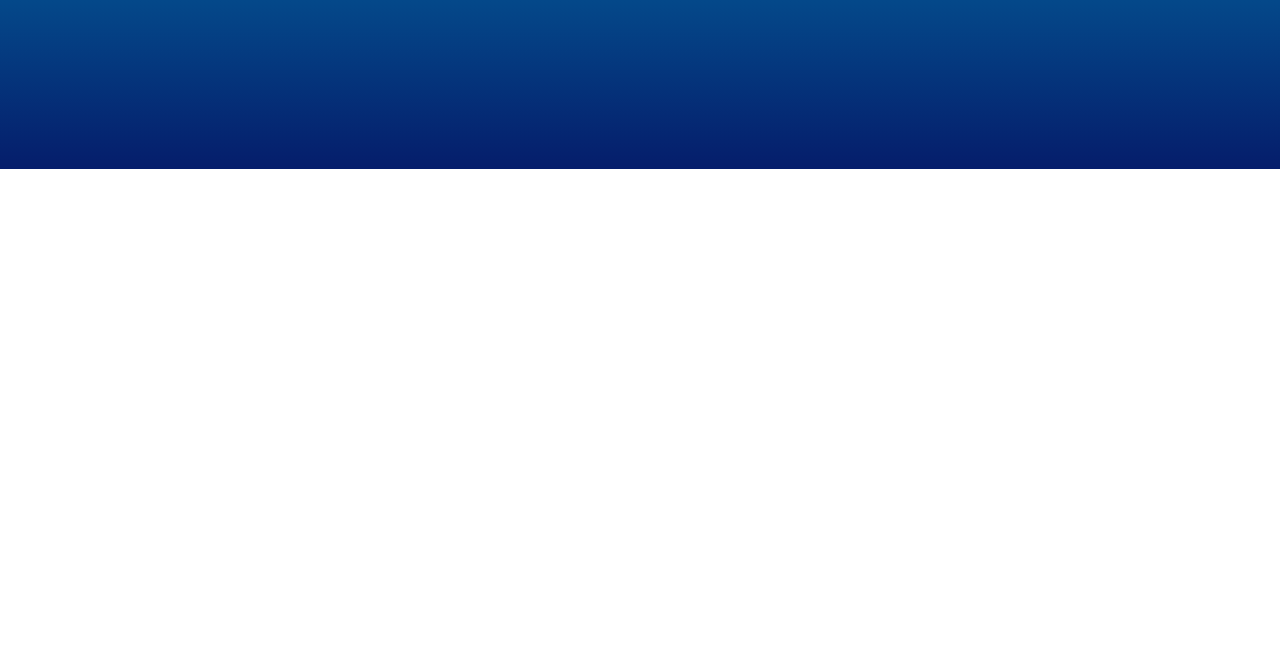
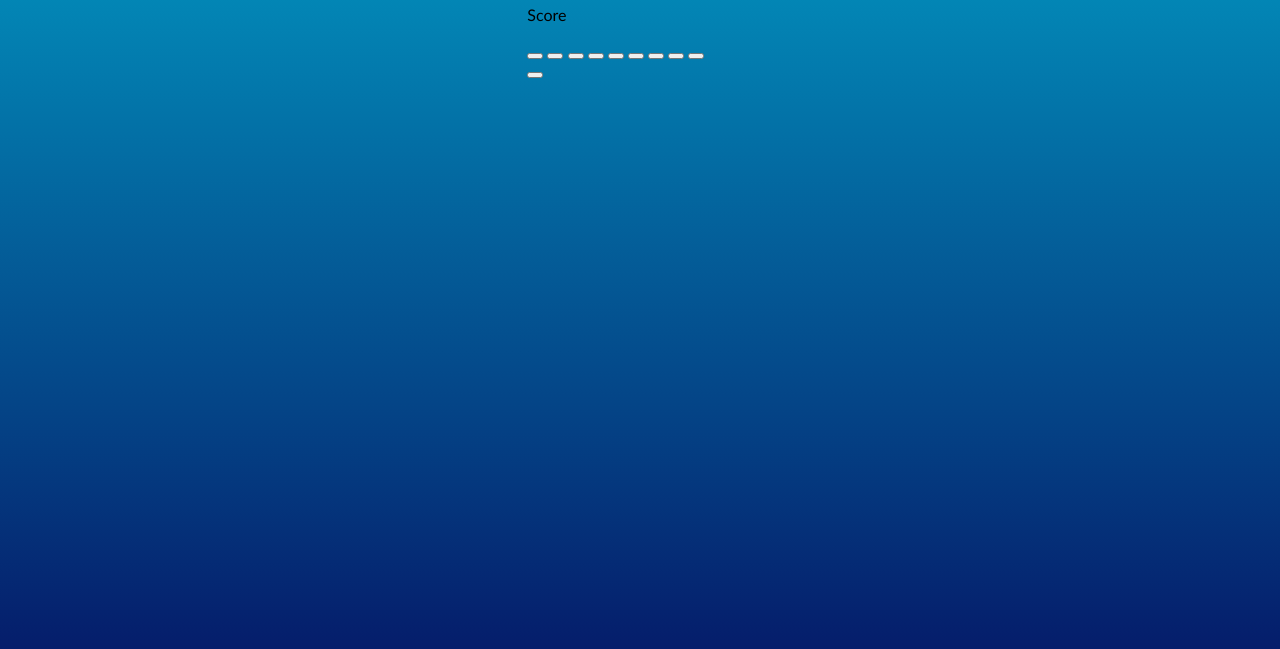
Before and after one commit to tahataha005/tictactoe-game, a plain HTML site: page index.html in a window 1280 px wide. Shown: the part 647-1296 px from the top of the page. Before the commit the page ends 816 px from the top, so only its background shows below. Drawn offline with Linux system fonts and the light colour scheme.

Commit message:
Body Structure

```diff
--- a/index.html
+++ b/index.html
@@ -8,6 +8,22 @@
     <link rel="stylesheet" href="styles/styles.css">
 </head>
 <body>
+    <div class="container">
+        <h1>TicTacToe Game</h1>
+        <div class="score"><p>Score</p></div>
+        <div class="game">
+            <button class="slot"></button>
+            <button class="slot"></button>
+            <button class="slot"></button>
+            <button class="slot"></button>
+            <button class="slot"></button>
+            <button class="slot"></button>
+            <button class="slot"></button>
+            <button class="slot"></button>
+            <button class="slot"></button>
+        </div>
+        <button></button>
 
+    </div>
 </body>
 </html>
--- a/styles/styles.css
+++ b/styles/styles.css
@@ -1,4 +1,8 @@
 body{
-    height: 100vh;
+    display: flex;
+    height: 100vw;
     background: linear-gradient(rgb(0, 238, 255),rgb(5, 29, 107));
+    align-items: center;
+    justify-content: center;
+    font-family: 'Gill Sans', 'Gill Sans MT', Calibri, 'Trebuchet MS', sans-serif;
 }
```
